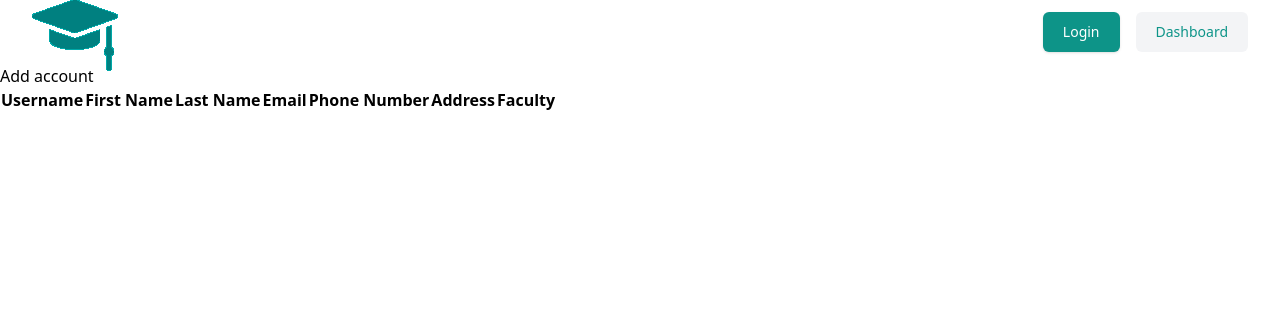
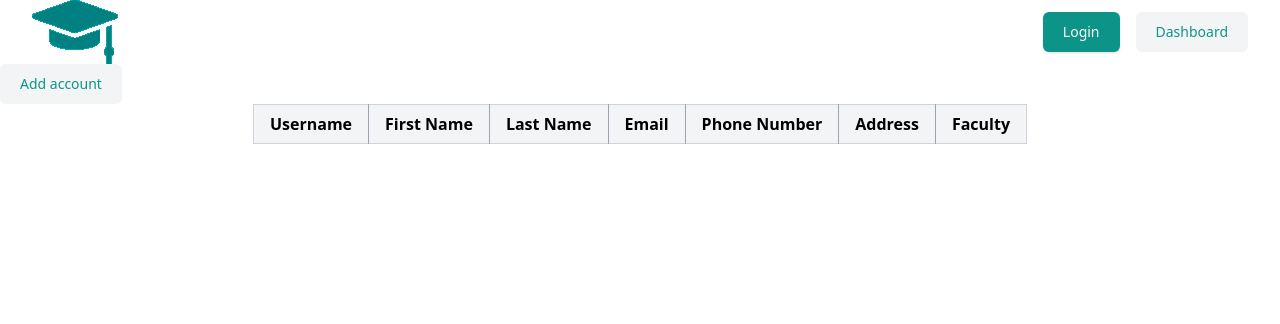
Before and after one commit to peppermintss/CMS, a Django app: page /1/1/ in a window 1280 px wide. Shown: the top 324 px of the page. Run offline with Django 4.2, Linux system fonts and the light colour scheme; lists and menus that the app fills with data are empty; style sheets or scripts are compiled from the project's sources; some libraries are stand-ins or nearby versions.

Commit message:
table for student by semester

```diff
--- a/course/templates/student-by-semester.html
+++ b/course/templates/student-by-semester.html
@@ -1,8 +1,8 @@
 {% include 'navbar.html' %}
 
-<button hx-get="/add_account/{{faculty}}/{{semester}}" hx-target="body">Add account</button>
+<button hx-get="/add_account/{{faculty}}/{{semester}}" hx-target="body" class="rounded-md bg-gray-100 px-5 py-2.5 text-sm font-medium text-teal-600 ">Add account</button>
 <!-- <a href="{% url 'add-account' faculty semester %}">Add account</a> -->
-<table class="table-auto">
+<!-- <table class="table-auto">
   <thead>
     <tr>
       <th>Username</th>
@@ -27,4 +27,35 @@
     </tr>
     {% endfor %}
   </tbody>
-</table>
+</table> -->
+
+<div class="flex justify-center">
+  <div class="w-full lg:w-3/4 xl:w-2/3">
+    <table class="table-auto border border-gray-300 mx-auto">
+      <thead>
+        <tr class="bg-gray-100">
+          <th class="px-4 py-2 border-r border-gray-400">Username</th>
+          <th class="px-4 py-2 border-r border-gray-400">First Name</th>
+          <th class="px-4 py-2 border-r border-gray-400">Last Name</th>
+          <th class="px-4 py-2 border-r border-gray-400">Email</th>
+          <th class="px-4 py-2 border-r border-gray-400">Phone Number</th>
+          <th class="px-4 py-2 border-r border-gray-400">Address</th>
+          <th class="px-4 py-2">Faculty</th>
+        </tr>
+      </thead>
+      <tbody>
+        {% for student in students %}
+        <tr class="hover:bg-gray-50">
+          <td class="border px-4 py-2">{{student.username}}</td>
+          <td class="border px-4 py-2">{{student.first_name}}</td>
+          <td class="border px-4 py-2">{{student.last_name}}</td>
+          <td class="border px-4 py-2">{{student.email}}</td>
+          <td class="border px-4 py-2">{{student.phone_number}}</td>
+          <td class="border px-4 py-2">{{student.address}}</td>
+          <td class="border px-4 py-2">{{student.faculty}}</td>
+        </tr>
+        {% endfor %}
+      </tbody>
+    </table>
+  </div>
+</div>
```
Also changed, not shown: templates/navbar.html (+0 -17 lines).
